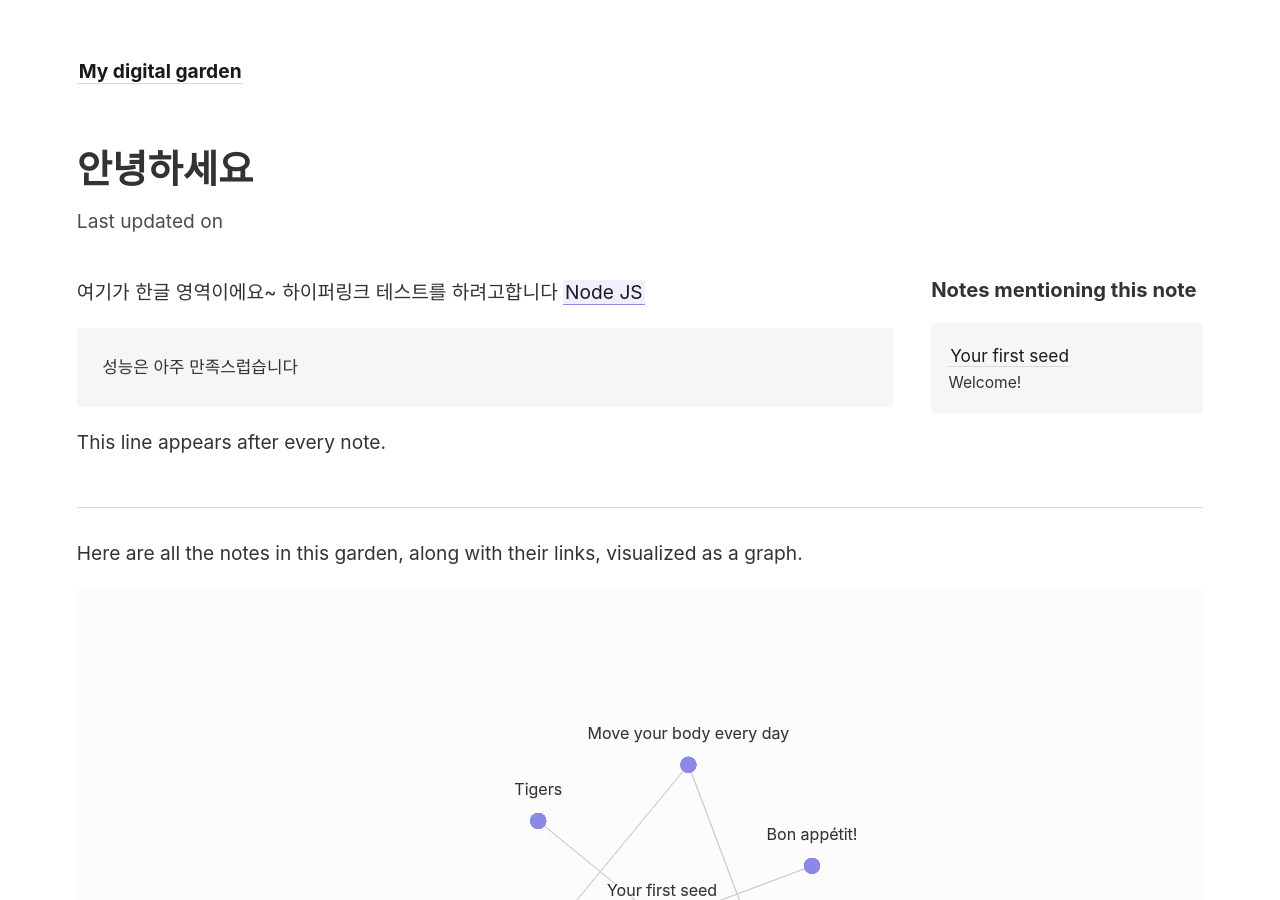
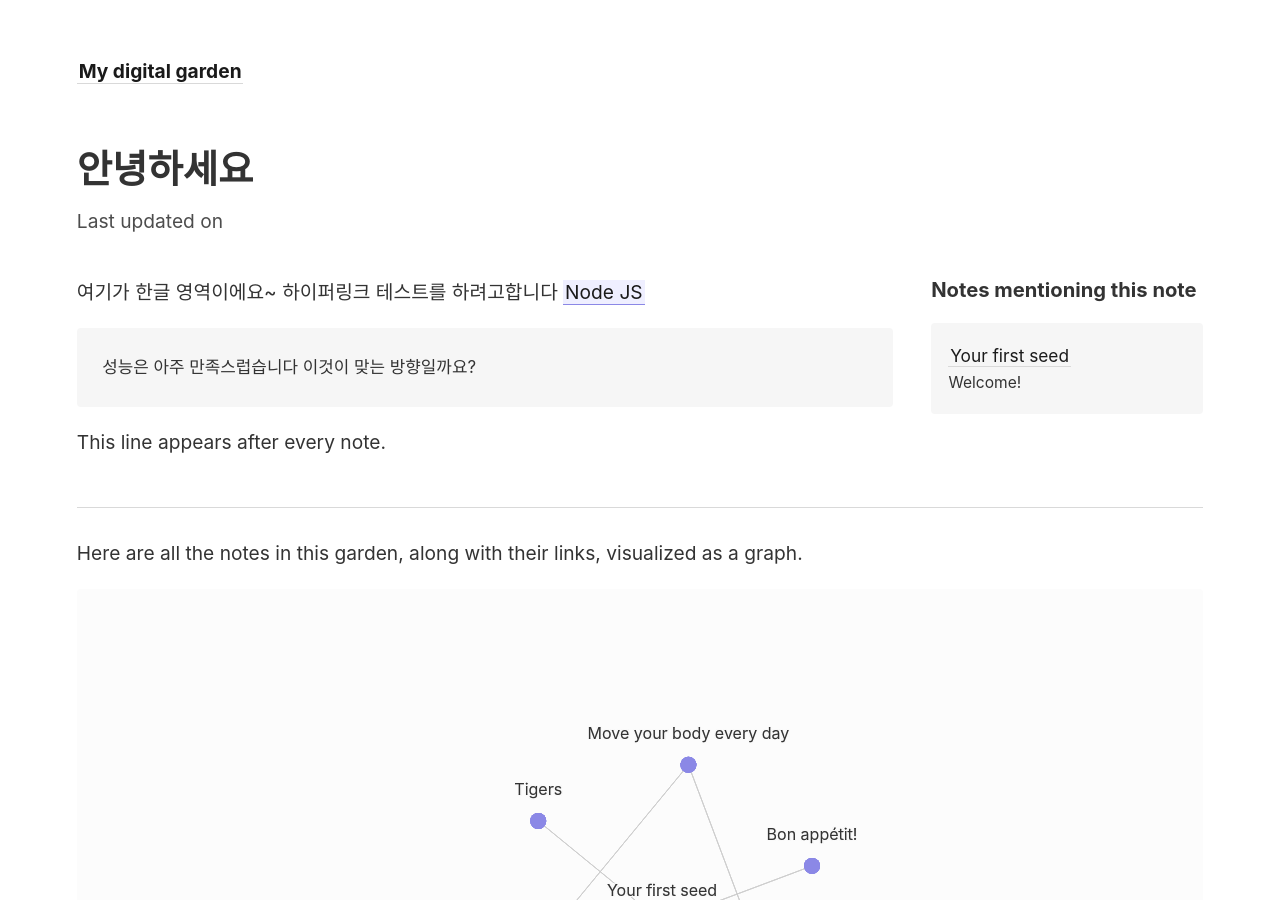
Before and after one commit to aslut00/digital_garden, a Jekyll site: the page built from _notes/안녕하세요.md, in a window 1280 px wide and 900 px high. Built offline with Jekyll 4.4.1, drawn with Linux system fonts in a browser that asks for light colours.

Commit message:
commit md file

```diff
--- a/_notes/안녕하세요.md
+++ b/_notes/안녕하세요.md
@@ -6,3 +6,4 @@ title: 안녕하세요
 하이퍼링크 테스트를 하려고합니다 [[Node JS]]
 
 > 성능은 아주 만족스럽습니다
+> 이것이 맞는 방향일까요?
```
